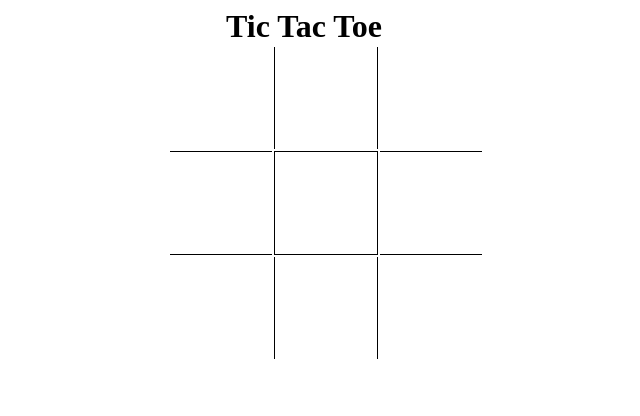
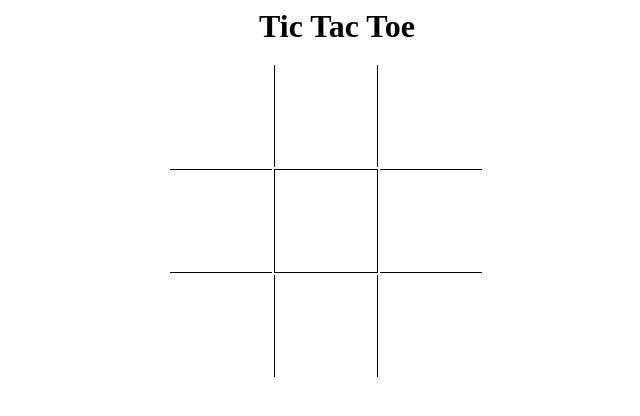
Before and after one commit to dgosza/theWebDeveloperBootcamp, a plain HTML site: page tictac.html in a window 1280 px wide. Shown: the whole page, without its empty margins (314-954 px from the left). Drawn offline with Linux system fonts and the light colour scheme.

Commit message:
repair tic tac toe

```diff
--- a/css/tictac.css
+++ b/css/tictac.css
@@ -1,17 +1,16 @@
 h1{
     width:200px;
-    margin: 0 auto 0 auto;
+    margin: 0 auto 0 565px;;
 }
 
 table{
     margin: 0 auto 0 auto
 }
+
 table tbody tr td{
-
     width: 100px;
     height: 100px;
 }
-
 
 #role2{
     border-right: solid 1px black;
@@ -32,9 +31,7 @@ table tbody tr td{
     border-bottom: solid 1px black;
 }
 
-
 #role8{
     border-left: solid 1px black;
     border-right: solid 1px black;
-
 }
```
Also changed, not shown: tictac.html (+2 -0 lines).
